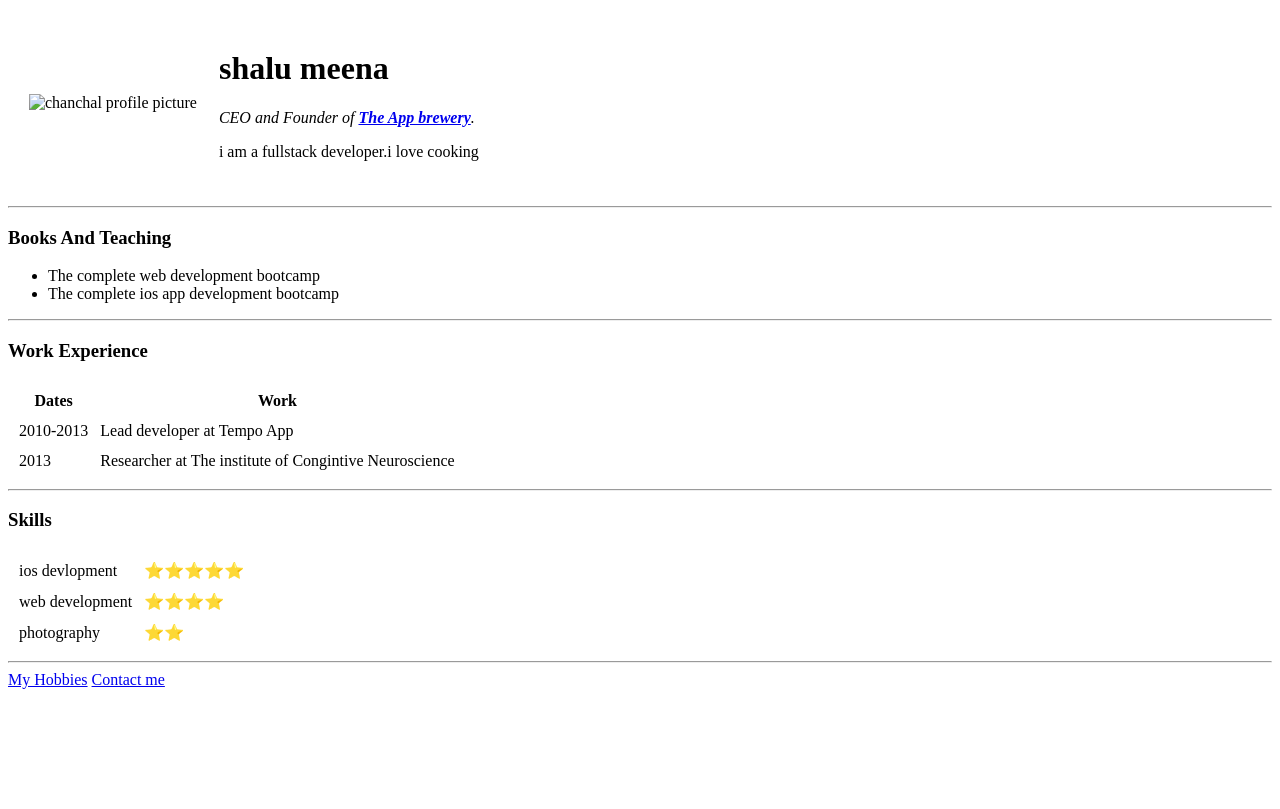
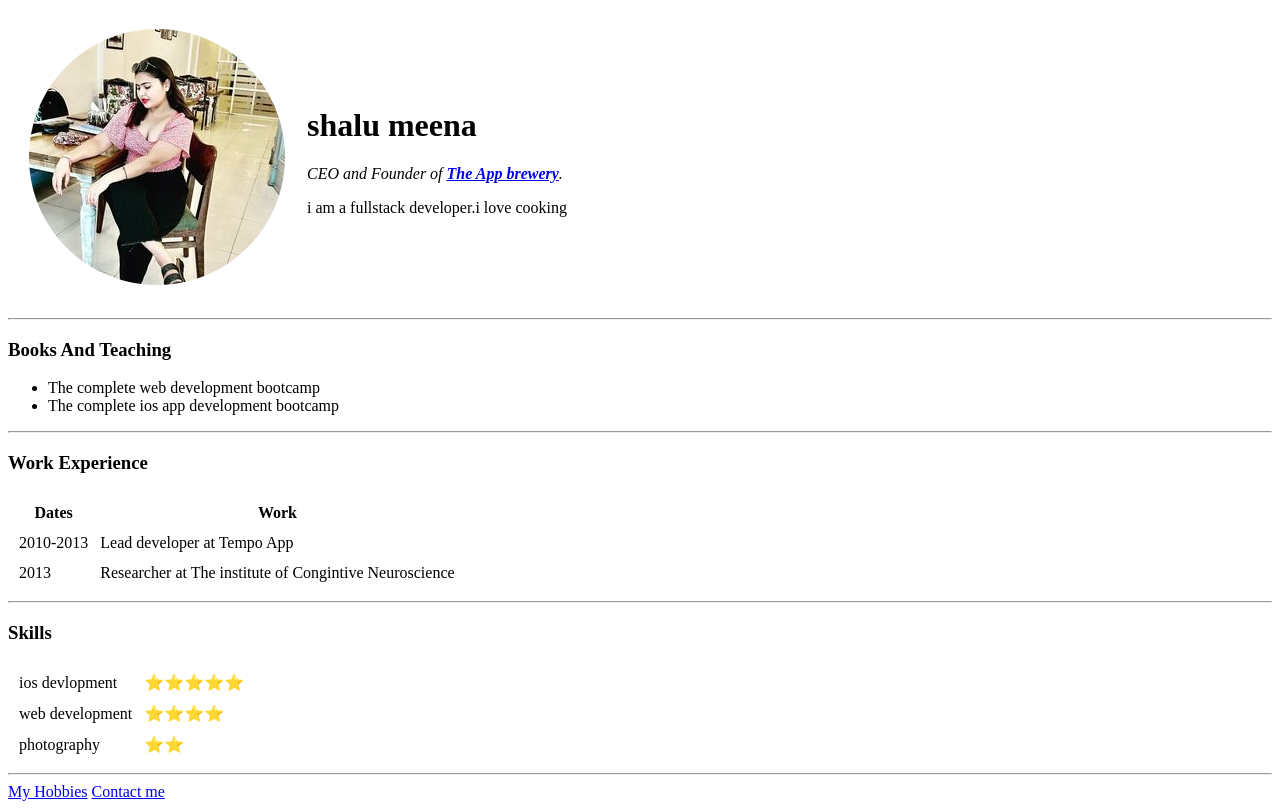
Before and after one commit to shalum1411/CV, a plain HTML site: page index.html in a window 1280 px wide. Drawn offline with Linux system fonts and the light colour scheme.

Commit message:
change images address

```diff
--- a/index.html
+++ b/index.html
@@ -7,7 +7,7 @@
 <body>
     <table cellspacing="20">
         <tr>
-            <td> <img src="image/imshalu-modified.png" alt="chanchal profile picture"> </td>
+            <td> <img src="imshalu-modified.png" alt="chanchal profile picture"> </td>
             <td>  <h1>shalu meena</h1>
                 <p><em>CEO and Founder of <strong><a href="https://www.appbrewery.co/">The App brewery</a></strong>.</em></p>
                 <p>i am a fullstack developer.i love cooking</p> </td>
```
